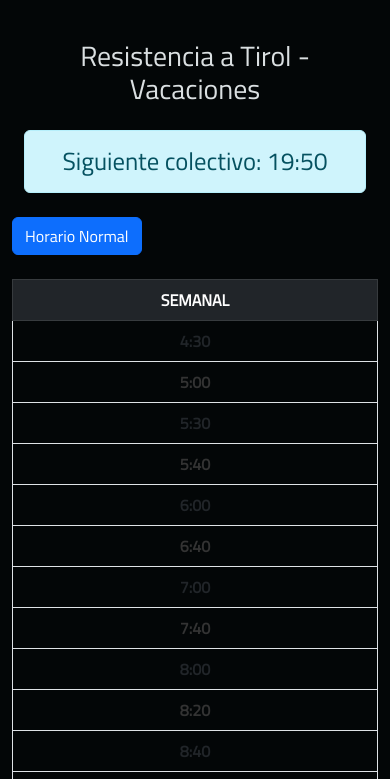
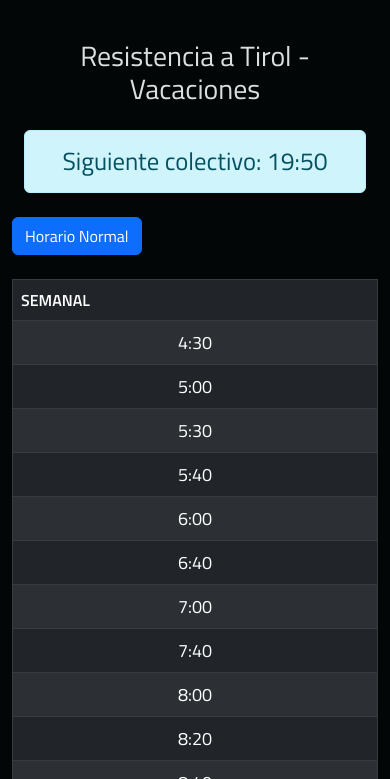
Before and after one commit to Nemo3003/horario-colectivos, a website: page vacas/resvaca.html in a window 390 px wide. Shown: the part 65-844 px from the top of the page. Drawn offline with nearby package versions, Linux system fonts and the light colour scheme.

Commit message:
[FIX] Hotfixing colors that were way too dark

```diff
--- a/vacas/resvaca.html
+++ b/vacas/resvaca.html
@@ -14,32 +14,57 @@
 
     <!-- Google Ads -->
     <script async src="https://pagead2.googlesyndication.com/pagead/js/adsbygoogle.js?client=ca-pub-6847339289738909" crossorigin="anonymous"></script>
+    <style>
+      @import url('https://fonts.googleapis.com/css?family=Titillium+Web:400,600&display=swap');
 
-    <style>
-        /* Custom Table Styling */
-        table {
-            width: auto; /* Auto-size table based on content */
-            margin: 0 auto; /* Center the table */
-        }
+      /* RESET STYLE */
+      * {
+          box-sizing: border-box;
+          margin: 0;
+          padding: 0;
+      }
 
-        table td, table th {
-            padding: 10px; /* Adjust padding for better spacing */
-            text-align: center; /* Center text in table cells */
-        }
+      html, body {
+          margin: 0 auto;
+          min-height: 100%;
+          font-family: 'Titillium Web', Tahoma, sans-serif, monospace;
+          background-color: #030607;
+          color: #DADFE1;
+      }
 
-        table td {
-            background-color: #f8f9fa; /* Lighter background for the table cells */
-            color: #333; /* Brighter text color */
-            font-weight: bold; /* Make the text stand out */
-            border: 1px solid #dee2e6; /* Add borders for clear separation */
-        }
+      html {
+          line-height: 1.15;
+          -ms-text-size-adjust: 100%;
+          -webkit-text-size-adjust: 100%;
+      }
 
-        /* Brighter hover effect for table rows */
-        table tr:hover td {
-            background-color: #e9ecef; /* Slightly darker background on hover */
-            color: #000; /* Darker text color on hover for clarity */
-        }
-    </style>
+      /*Vacation schedule*/
+      .btn-vacas {
+          text-decoration: none;
+          color: #8ebdcf;
+          transition: color 0.3s ease;
+      }
+
+      .btn-vacas:hover {
+          color: #ffffff;
+      }
+
+      /* Schedule Table */
+      .schedule-table td {
+          color: #ffffff; /* Change to a lighter color */
+          font-size: 16px; /* Adjust font size if needed */
+          padding: 8px; /* Add some padding for better readability */
+          text-align: center; /* Center align the text */
+      }
+
+      /* Media Query for smaller screens */
+      @media (max-width: 600px) {
+          .schedule-table td {
+              color: #ffffff; /* Ensure the text color is light */
+              font-size: 18px; /* Increase font size for better readability */
+          }
+      }
+  </style>
 
     <script>
         // Function to display the next bus time
@@ -125,7 +150,7 @@
 
         <!-- Weekly Schedule Table -->
         <div class="table-responsive my-4">
-            <table class="table table-striped table-bordered">
+          <table class="table table-dark table-striped table-bordered schedule-table">
                 <thead class="table-dark">
                     <tr>
                         <th scope="col">SEMANAL</th>
@@ -209,7 +234,9 @@
 
     <!-- Bootstrap JS with Popper -->
     <script src="https://cdn.jsdelivr.net/npm/bootstrap@5.2.2/dist/js/bootstrap.bundle.min.js" integrity="sha384-OERcA2EqjJCMA+/3y+gxIOqMEjwtxJY7qPCqsdltbNJuaOe923+mo//f6V8Qbsw3" crossorigin="anonymous"></script>
-
+    <script src="https://code.jquery.com/jquery-3.5.1.slim.min.js"></script>
+    <script src="https://cdn.jsdelivr.net/npm/@popperjs/core@2.5.4/dist/umd/popper.min.js"></script>
+    <script src="https://stackpath.bootstrapcdn.com/bootstrap/4.5.2/js/bootstrap.min.js"></script>
     <!-- Custom JS -->
     <script src="../js/app.js"></script>
     <script src="../js/hours-t.js"></script>
```
Also changed, not shown: index.html (+5 -3 lines), resistencia.html (+5 -3 lines), vacas/tirvacas.html (+4 -2 lines).
